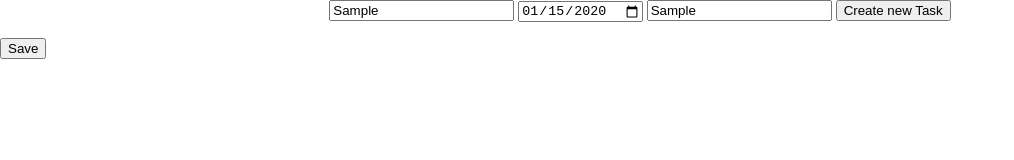
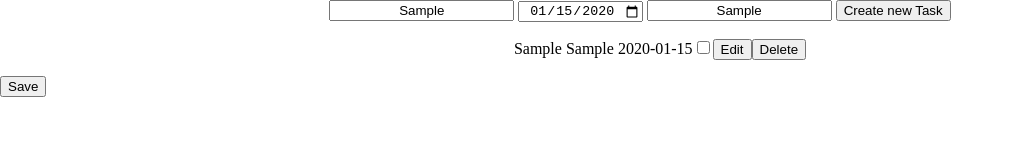
Before and after one commit to T3TR/toDoApp, a plain HTML site: page index.html in a window 1280 px wide. Both pictures are taken after typing "Sample", "2020-01-15", "Sample" into the empty fields and a click on the button "Create new Task". Shown: the whole page, without its empty margins (0-1014 px from the left). Drawn offline with Linux system fonts and the light colour scheme.

Commit message:
Fixes
Create new task wasn't working because I had changed the IDs of the form inputs. Updated JS function with the new IDs so everything works correctly.

```diff
--- a/JS/toDoApp.js
+++ b/JS/toDoApp.js
@@ -80,12 +80,12 @@ const renderTask = (newTask) => {
 }
 
 // Logic for creating new Tasks and adding them to the TaskList.
-window.onClickAdd = function(e){
+window.addNewTask = function(e){
 
     e.preventDefault();
-    let newTaskName = document.getElementById('TaskName').value;
-    let newDueDate = document.getElementById('DueDate').value;
-    let newDescription = document.getElementById('Description').value;
+    let newTaskName = document.getElementById('formTaskName').value;
+    let newDueDate = document.getElementById('formDueDate').value;
+    let newDescription = document.getElementById('formDescription').value;
 
     let newTask = taskList.createNewTask(newTaskName, newDueDate, newDescription);
     console.log(taskList);
--- a/css/stylesheet.css
+++ b/css/stylesheet.css
@@ -16,14 +16,22 @@ body {
     text-align: center;
 }
 
-.formTaskName {
+#formTaskName {
     text-align: center;
 }
 
-.formDueDate {
+#formDueDate {
     text-align: center;
 }
 
-.formDescription {
+#formDescription {
     text-align: center;
 }
+
+#taskItemsList {
+    text-align: center;
+}
+
+.saveButton{
+    text-align: center;
+}
--- a/index.html
+++ b/index.html
@@ -17,7 +17,7 @@
                 <input type="text" id="formTaskName" placeholder="Task Name" title="Enter a New Task Name" required>
                 <input type="date" id="formDueDate" title="Enter the Due Date for the New Task" required>
                 <input type="text" id="formDescription" placeholder="Description (optional)" title="Enter an optional Description for the New Task" >
-                <button type="submit" onclick="onClickAdd(event)">Create new Task</button>
+                <button type="submit" onclick="addNewTask(event)">Create new Task</button>
 
             </form>
         </div>
@@ -28,7 +28,7 @@
     </ul>
 
     <div>
-        <button onclick="save()">Save</button>
+        <button class="saveButton" onclick="save()">Save</button>
     </div>
 
     <script src="./JS/toDoApp.js" type="module"></script>
```
